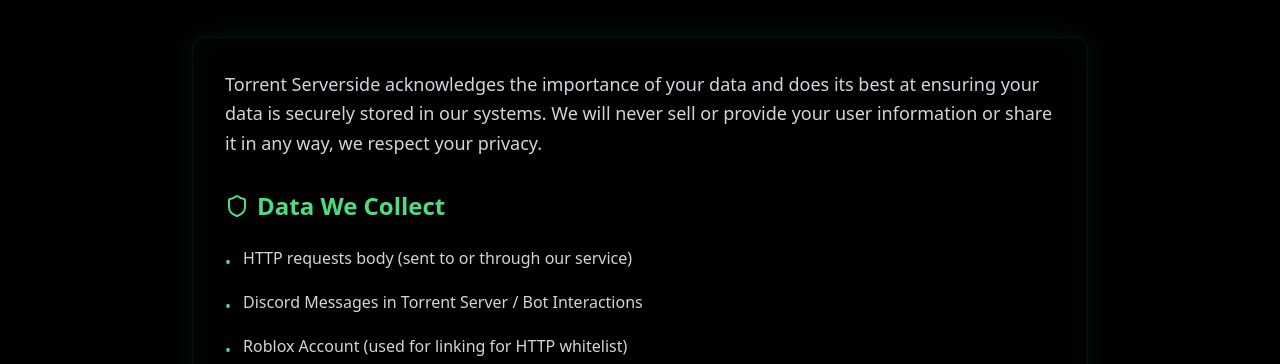
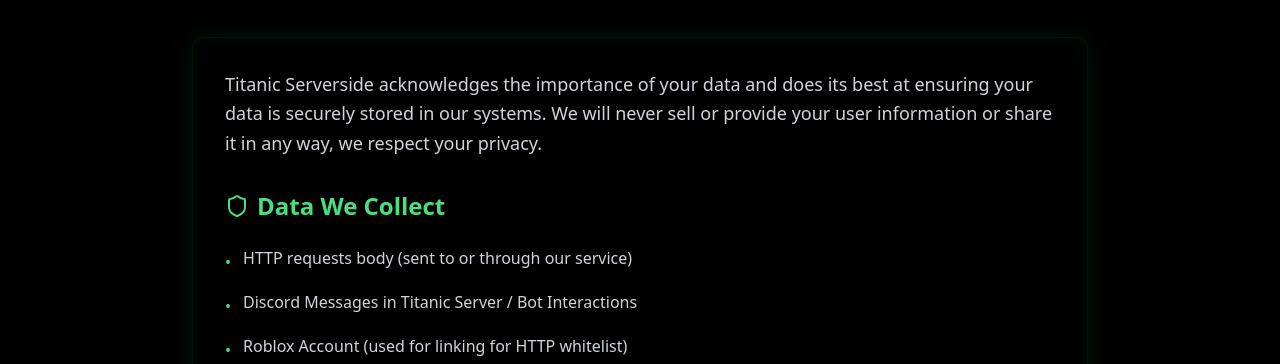
Before and after one commit to sturmgeisty/titanic-fe2, a React (Vite) app: page /policy in a window 1280 px wide. Shown: the part 204-568 px from the top of the page. Built offline with nearby package versions, Linux system fonts and the light colour scheme.

Commit message:
Update policy.tsx

```diff
--- a/src/pages/policy.tsx
+++ b/src/pages/policy.tsx
@@ -29,7 +29,7 @@
                 className="text-lg text-gray-300 leading-relaxed mb-8"
                 {...fadeInUp}
               >
-                Torrent Serverside acknowledges the importance of your data and does its best at ensuring your data is securely stored in our systems. We will never sell or provide your user information or share it in any way, we respect your privacy.
+                Titanic Serverside acknowledges the importance of your data and does its best at ensuring your data is securely stored in our systems. We will never sell or provide your user information or share it in any way, we respect your privacy.
               </motion.p>
 
               <motion.div
@@ -44,7 +44,7 @@
                 <ul className="space-y-4">
                   {[
                     'HTTP requests body (sent to or through our service)',
-                    'Discord Messages in Torrent Server / Bot Interactions',
+                    'Discord Messages in Titanic Server / Bot Interactions',
                     'Roblox Account (used for linking for HTTP whitelist)',
                     'Scripts ran by your linked ROBLOX account',
                     'Chat logs of infected game servers (including those who aren\'t whitelisted)'
```
